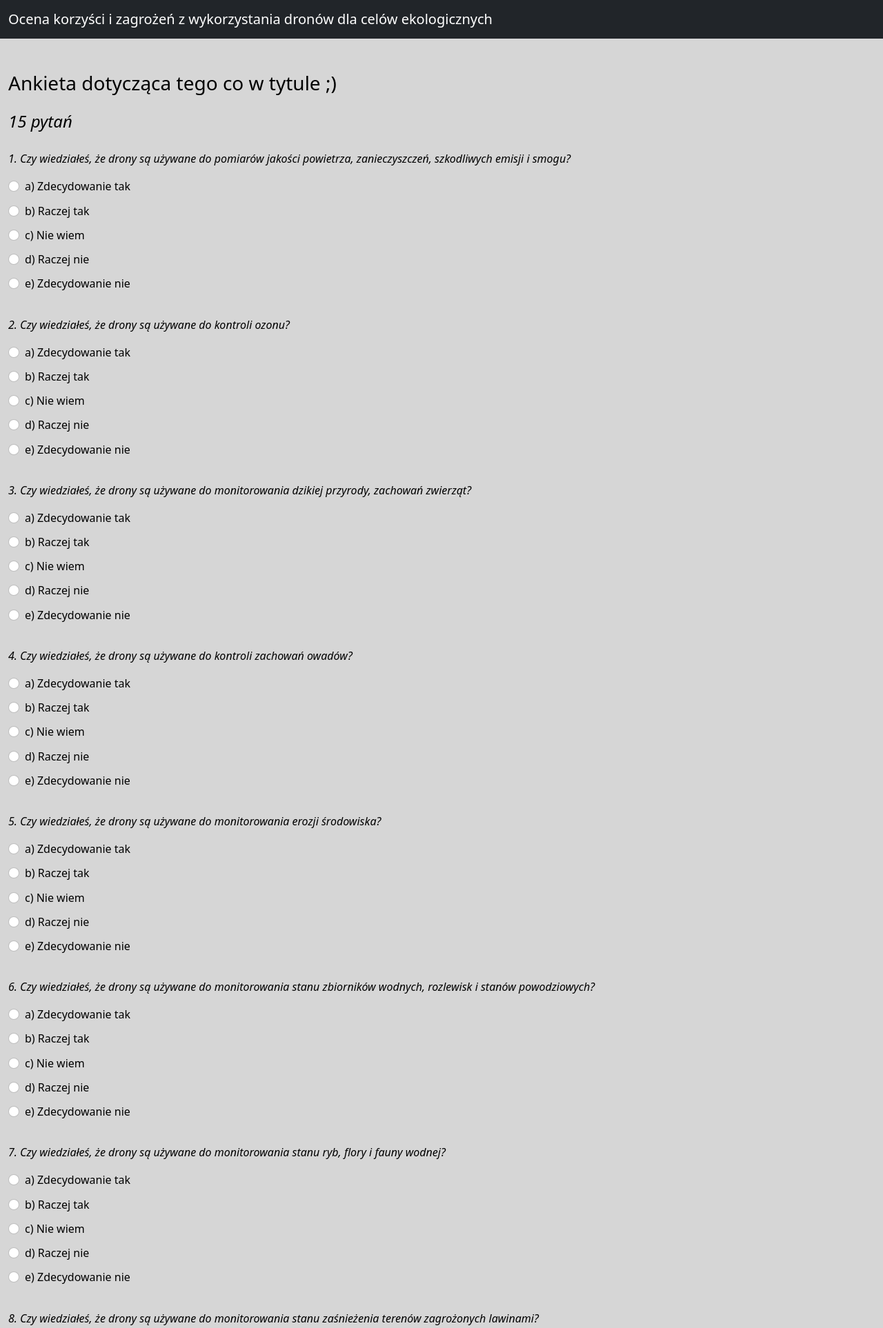
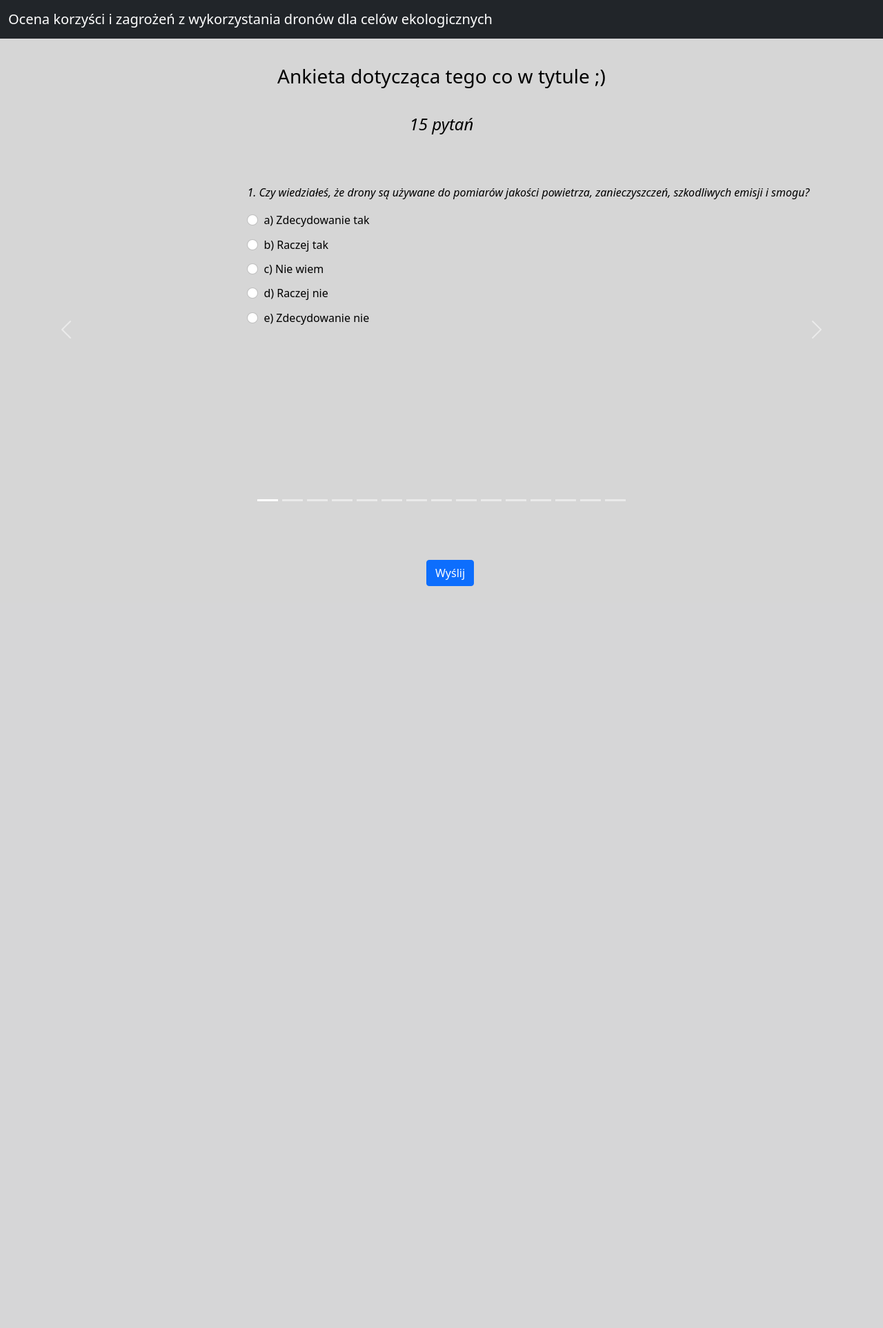
Before and after one commit to Magsxl/WebApp, a Flask app: page /poll in a window 1280 px wide. Shown: the top 1926 px of the page at 69% size. After the commit the page ends 850 px from the top, so only its background shows below. Run offline with Flask 2, Linux system fonts and the light colour scheme.

Commit message:
Add carousel for questions, delete old form without carousel

```diff
--- a/templates/poll.html
+++ b/templates/poll.html
@@ -18,15 +18,33 @@
           </button>
         </div>
     </nav>
-    <div class="container-fluid pt-5">
+    <div class="container-fluid center">
         <h3>Ankieta dotycząca tego co w tytule ;)</h3>
     </div>
-    <div class="container-fluid pt-3">
+    <div class="container-fluid center">
         <h4><i>15 pytań</i></h4>
     </div>
-    <div class="containter-fluid pt-1 pl-5">
-     <form class="needs-validation" method="POST" action="/poll" novalidate>
-        <div class="container-fluid mt-3 pl-3"> <!--Questions-->
+    <div id="carouselExampleIndicators" class="carousel slide" data-bs-interval="10000000000">
+        <div class="carousel-indicators">
+          <button type="button" data-bs-target="#carouselExampleIndicators" data-bs-slide-to="0" class="active" aria-current="true" aria-label="Slide 1"></button>
+          <button type="button" data-bs-target="#carouselExampleIndicators" data-bs-slide-to="1" aria-label="Slide 2"></button>
+          <button type="button" data-bs-target="#carouselExampleIndicators" data-bs-slide-to="2"></button>
+          <button type="button" data-bs-target="#carouselExampleIndicators" data-bs-slide-to="3"></button>
+          <button type="button" data-bs-target="#carouselExampleIndicators" data-bs-slide-to="4"></button>
+          <button type="button" data-bs-target="#carouselExampleIndicators" data-bs-slide-to="5"></button>
+          <button type="button" data-bs-target="#carouselExampleIndicators" data-bs-slide-to="6"></button>
+          <button type="button" data-bs-target="#carouselExampleIndicators" data-bs-slide-to="7"></button>
+          <button type="button" data-bs-target="#carouselExampleIndicators" data-bs-slide-to="8"></button>
+          <button type="button" data-bs-target="#carouselExampleIndicators" data-bs-slide-to="9"></button>
+          <button type="button" data-bs-target="#carouselExampleIndicators" data-bs-slide-to="10"></button>
+          <button type="button" data-bs-target="#carouselExampleIndicators" data-bs-slide-to="11"></button>
+          <button type="button" data-bs-target="#carouselExampleIndicators" data-bs-slide-to="12"></button>
+          <button type="button" data-bs-target="#carouselExampleIndicators" data-bs-slide-to="13"></button>
+          <button type="button" data-bs-target="#carouselExampleIndicators" data-bs-slide-to="14"></button>
+        </div>
+        <div class="carousel-inner">
+          <form class="needs-validation" method="POST" action="/poll" novalidate>
+          <div class="carousel-item active">
             <p><i>1. Czy wiedziałeś, że drony są używane do pomiarów jakości powietrza, zanieczyszczeń, szkodliwych emisji i smogu?</i></p>
             <div class="form-check">
                 <input type="radio" class="form-check-input" id="radio1 invalidCheck" name="optradio1" value="option1" required>
@@ -48,7 +66,8 @@
                 <input type="radio" class="form-check-input" id="radio5" name="optradio1" value="option5">
                 <label class="form-check-label">e) {{dno}}</label>
             </div>
-            <br>
+          </div>
+          <div class="carousel-item">
             <p><i>2. Czy wiedziałeś, że drony są używane do kontroli ozonu?</i></p>
             <div class="form-check">
                 <input type="radio" class="form-check-input" id="radio1 invalidCheck" name="optradio2" value="option1" required>
@@ -70,7 +89,8 @@
                 <input type="radio" class="form-check-input" id="radio5" name="optradio2" value="option5">
                 <label class="form-check-label">e) {{dno}}</label>
             </div>
-            <br>
+          </div>
+          <div class="carousel-item">
             <p><i>3. Czy wiedziałeś, że drony są używane do monitorowania dzikiej przyrody, zachowań zwierząt?</i></p>
             <div class="form-check">
                 <input type="radio" class="form-check-input" id="radio1 invalidCheck" name="optradio3" value="option1" required>
@@ -92,7 +112,8 @@
                 <input type="radio" class="form-check-input" id="radio5" name="optradio3" value="option5">
                 <label class="form-check-label">e) {{dno}}</label>
             </div>
-            <br>
+          </div>
+          <div class="carousel-item">
             <p><i>4. Czy wiedziałeś, że drony są używane do kontroli zachowań owadów?</i></p>
             <div class="form-check">
                 <input type="radio" class="form-check-input" id="radio1 invalidCheck" name="optradio4" value="option1" required>
@@ -114,7 +135,8 @@
                 <input type="radio" class="form-check-input" id="radio5" name="optradio4" value="option5">
                 <label class="form-check-label">e) {{dno}}</label>
             </div>
-            <br>
+          </div>
+          <div class="carousel-item">
             <p><i>5. Czy wiedziałeś, że drony są używane do monitorowania erozji środowiska?</i></p>
             <div class="form-check">
                 <input type="radio" class="form-check-input" id="radio1 invalidCheck" name="optradio5" value="option1" required>
@@ -136,7 +158,8 @@
                 <input type="radio" class="form-check-input" id="radio5" name="optradio5" value="option5">
                 <label class="form-check-label">e) {{dno}}</label>
             </div>
-            <br>
+          </div>
+          <div class="carousel-item">
             <p><i>6. Czy wiedziałeś, że drony są używane do monitorowania stanu zbiorników wodnych, rozlewisk i stanów powodziowych?</i></p>
             <div class="form-check">
                 <input type="radio" class="form-check-input" id="radio1 invalidCheck" name="optradio6" value="option1" required>
@@ -158,7 +181,8 @@
                 <input type="radio" class="form-check-input" id="radio5" name="optradio6" value="option5">
                 <label class="form-check-label">e) {{dno}}</label>
             </div>
-            <br>
+          </div>
+          <div class="carousel-item">
             <p><i>7. Czy wiedziałeś, że drony są używane do monitorowania stanu ryb, flory i fauny wodnej?</i></p>
             <div class="form-check">
                 <input type="radio" class="form-check-input" id="radio1 invalidCheck" name="optradio7" value="option1" required>
@@ -180,7 +204,8 @@
                 <input type="radio" class="form-check-input" id="radio5" name="optradio7" value="option5">
                 <label class="form-check-label">e) {{dno}}</label>
             </div>
-            <br>
+          </div>
+          <div class="carousel-item">
             <p><i>8. Czy wiedziałeś, że drony są używane do monitorowania stanu zaśnieżenia terenów zagrożonych lawinami?</i></p>
             <div class="form-check">
                 <input type="radio" class="form-check-input" id="radio1 invalidCheck" name="optradio8" value="option1" required>
@@ -202,7 +227,8 @@
                 <input type="radio" class="form-check-input" id="radio5" name="optradio8" value="option5">
                 <label class="form-check-label">e) {{dno}}</label>
             </div>
-            <br>
+          </div>
+          <div class="carousel-item">
             <p><i>9. Czy wiedziałeś, że drony są używane do wykrywania ognisk i rozprzestrzeniających się pożarów?</i></p>
             <div class="form-check">
                 <input type="radio" class="form-check-input" id="radio1 invalidCheck" name="optradio9" value="option1" required>
@@ -224,7 +250,8 @@
                 <input type="radio" class="form-check-input" id="radio5" name="optradio9" value="option5">
                 <label class="form-check-label">e) {{dno}}</label>
             </div>
-            <br>
+          </div>
+          <div class="carousel-item">
             <p><i>10. Czy zgadzasz się ze stwierdzeniem, że drony mogą płoszyć zwierzęta?</i></p>
             <div class="form-check">
                 <input type="radio" class="form-check-input" id="radio1 invalidCheck" name="optradio10" value="option1" required>
@@ -246,7 +273,8 @@
                 <input type="radio" class="form-check-input" id="radio5" name="optradio10" value="option5">
                 <label class="form-check-label">e) {{dno}}</label>
             </div>
-            <br>
+          </div>
+          <div class="carousel-item">
             <p><i>11. Czy zgadzasz się ze stwierdzeniem, że drony w ekologii są przyszłościowe?</i></p>
             <div class="form-check">
                 <input type="radio" class="form-check-input" id="radio1 invalidCheck" name="optradio11" value="option1" required>
@@ -268,7 +296,8 @@
                 <input type="radio" class="form-check-input" id="radio5" name="optradio11" value="option5">
                 <label class="form-check-label">e) {{dno}}</label>
             </div>
-            <br>
+          </div>
+          <div class="carousel-item">
             <p><i>12. Czy zgadzasz się ze stwierdzeniem, że drony mogą kolidować z innymi urządzeniami/pojazdami w powietrzu?</i></p>
             <div class="form-check">
                 <input type="radio" class="form-check-input" id="radio1 invalidCheck" name="optradio12" value="option1" required>
@@ -290,7 +319,8 @@
                 <input type="radio" class="form-check-input" id="radio5" name="optradio12" value="option5">
                 <label class="form-check-label">e) {{dno}}</label>
             </div>
-            <br>
+          </div>
+          <div class="carousel-item">
             <p><i>13. Czy jest dla ciebie ważna ochrona środowiska?</i></p>
             <div class="form-check">
                 <input type="radio" class="form-check-input" id="radio1 invalidCheck" name="optradio13" value="option1" required>
@@ -312,7 +342,8 @@
                 <input type="radio" class="form-check-input" id="radio5" name="optradio13" value="option5">
                 <label class="form-check-label">e) {{dno}}</label>
             </div>
-            <br>
+          </div>
+          <div class="carousel-item">
             <p><i>14. Czy uważasz, że drony powinny być wykorzystane w ekologii?</i></p>
             <div class="form-check">
                 <input type="radio" class="form-check-input" id="radio1 invalidCheck" name="optradio14" value="option1" required>
@@ -334,7 +365,8 @@
                 <input type="radio" class="form-check-input" id="radio5" name="optradio14" value="option5">
                 <label class="form-check-label">e) {{dno}}</label>
             </div>
-            <br>
+          </div>
+          <div class="carousel-item">
             <p><i>15. Czy wiedziałeś, że wykorzystanie dronów staje się coraz bardziej powszechne w ochronie środowiska?</i></p>
             <div class="form-check">
                 <input type="radio" class="form-check-input" id="radio1 invalidCheck" name="optradio15" value="option1" required>
@@ -356,13 +388,23 @@
                 <input type="radio" class="form-check-input" id="radio5" name="optradio15" value="option5">
                 <label class="form-check-label">e) {{dno}}</label>
             </div>
+          </div>
         </div>
+        <button class="carousel-control-prev" type="button" data-bs-target="#carouselExampleIndicators" data-bs-slide="prev">
+          <span class="carousel-control-prev-icon"></span>
+          <span class="visually-hidden">Previous</span>
+        </button>
+        <button class="carousel-control-next" type="button" data-bs-target="#carouselExampleIndicators" data-bs-slide="next">
+          <span class="carousel-control-next-icon"></span>
+          <span class="visually-hidden">Next</span>
+        </button>
+    </div>
+    <div class="center">
         <button type="submit" class="btn btn-primary">Wyślij</button>
-     </form>
     </div>
+    </form>
 
     <script src="https://cdn.jsdelivr.net/npm/bootstrap@5.1.3/dist/js/bootstrap.bundle.min.js" integrity="sha384-ka7Sk0Gln4gmtz2MlQnikT1wXgYsOg+OMhuP+IlRH9sENBO0LRn5q+8nbTov4+1p" crossorigin="anonymous"></script>
-
   </body>
   <script>
       (function () {
@@ -398,5 +440,24 @@
       label {
           margin-bottom: 0.75%;
       }
+
+      .carousel {
+          top: 0;
+          left: 0;
+          min-width: 100%;
+          height: 550px;
+          max-height: 550px;
+          width: auto;
+      }
+
+      .carousel-item {
+         margin-top: 5%;
+         left: 28%;
+      }
+
+      .center {
+          margin-top: 3%;
+          text-align: center;
+      }
   </style>
 </html>
```
